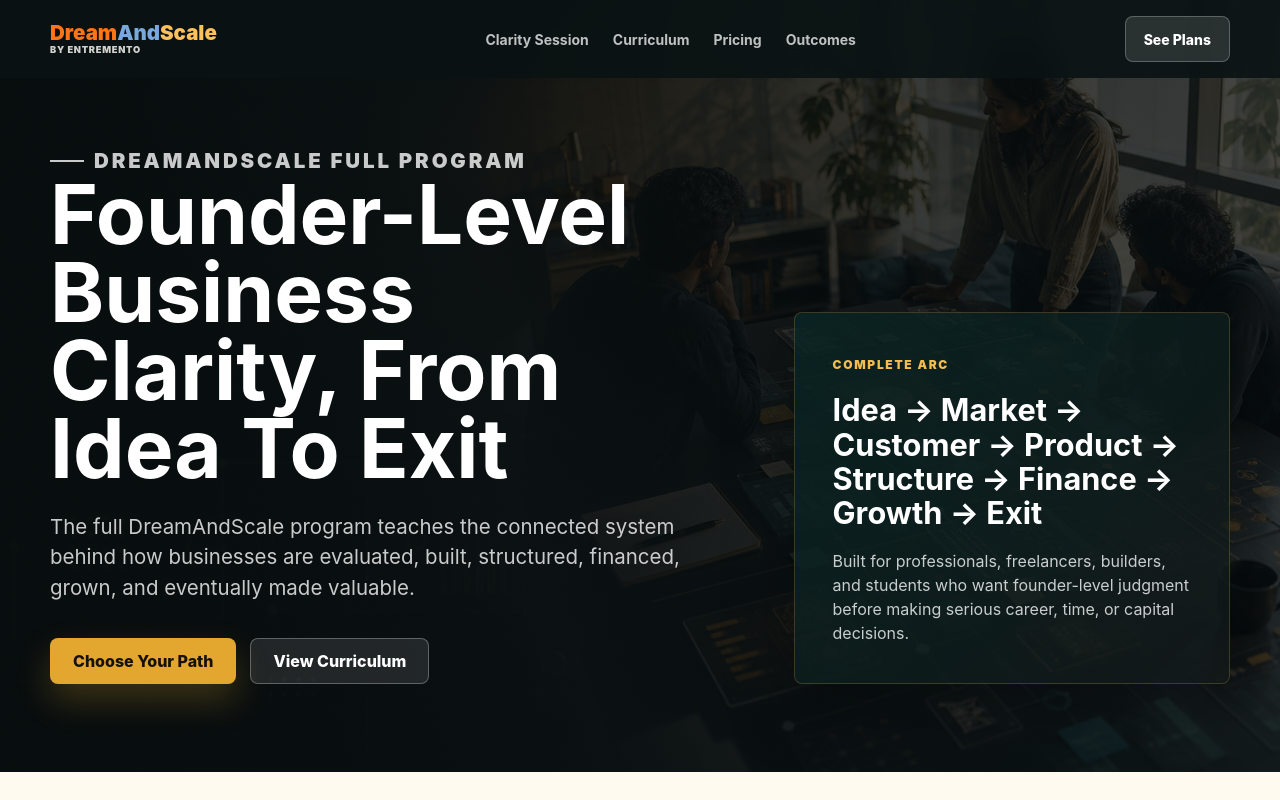
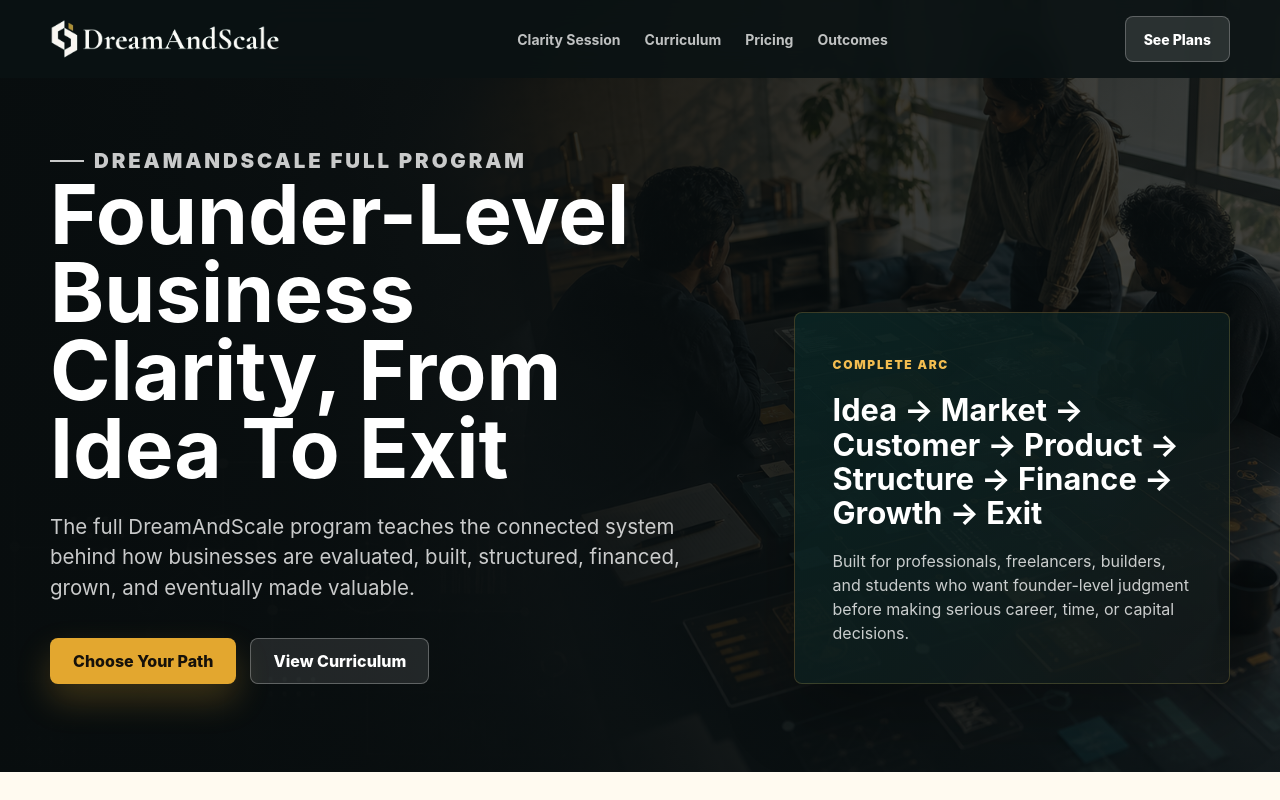
Before and after one commit to project-babuna/das, a Next.js app: page /course in a window 1280 px wide. Shown: the top 800 px of the page. Built offline with nearby package versions, Linux system fonts and the light colour scheme.

Commit message:
Update DreamAndScale logo branding

```diff
--- /dev/null
+++ b/app/components/BrandLogo.jsx
@@ -0,0 +1,15 @@
+export default function BrandLogo({ tone = "light", compact = false }) {
+  const src = tone === "dark" ? "/brand/logo-dark.png" : "/brand/logo-light.png";
+
+  return (
+    <span className={`brand-logo brand-logo-${tone}${compact ? " compact" : ""}`}>
+      <img
+        className="brand-logo-mark"
+        src={src}
+        alt="DreamAndScale"
+        width="615"
+        height="106"
+      />
+    </span>
+  );
+}
--- a/app/course/page.jsx
+++ b/app/course/page.jsx
@@ -1,6 +1,7 @@
 "use client";
 
 import { useEffect, useState } from "react";
+import BrandLogo from "../components/BrandLogo";
 
 const modules = [
   {
@@ -74,12 +75,7 @@
     <>
       <header className="site-header course-header">
         <a className="brand" href="/" aria-label="DreamAndScale home" onClick={closeNav}>
-          <span className="wordmark small" aria-hidden="true">
-            <span className="wordmark-dream">Dream</span>
-            <span className="wordmark-and">And</span>
-            <span className="wordmark-scale">Scale</span>
-          </span>
-          <span className="brand-byline">By Entremento</span>
+          <BrandLogo tone="light" />
         </a>
 
         <button
@@ -235,13 +231,9 @@
       <footer className="footer-strip" id="contact">
         <div className="footer-grid-cap" aria-hidden="true"></div>
         <div className="container footer-grid">
-          <p>
-            <span className="footer-wordmark" aria-label="DreamAndScale">
-              <span>Dream</span>
-              <span>And</span>
-              <span>Scale</span>
-            </span>
-            is EntreMento&apos;s flagship program
+          <p className="footer-brand-line">
+            <BrandLogo tone="dark" compact />
+            <span>is EntreMento&apos;s flagship program</span>
           </p>
           <nav aria-label="Footer navigation">
             <a href="/#clarity">Clarity Session</a>
--- a/app/globals.css
+++ b/app/globals.css
@@ -11,9 +11,10 @@
   --amber: #e3a72f;
   --red: #b84c3d;
   --blue: #2f74b7;
-  --brand-orange: #ff7417;
-  --brand-blue: #79a9dc;
-  --brand-gold: #ffc15d;
+  --brand-deep: #09241f;
+  --brand-sage: #5d7065;
+  --brand-gold: #b99a32;
+  --brand-ivory: #f5f2eb;
   --shadow: 0 22px 58px rgba(17, 25, 27, 0.14);
   --max: 1180px;
 }
@@ -90,45 +91,29 @@
 
 .brand {
   display: inline-flex;
-  flex-direction: column;
-  align-items: flex-start;
-  gap: 2px;
+  align-items: center;
   min-width: 0;
-  font-weight: 800;
 }
 
-.wordmark {
+.brand-logo {
   display: inline-flex;
-  align-items: baseline;
-  font-weight: 950;
-  line-height: 0.9;
-  letter-spacing: 0;
-  white-space: nowrap;
+  align-items: center;
+  min-width: 0;
 }
 
-.wordmark.small {
-  font-size: clamp(1rem, 1.6vw, 1.28rem);
+.brand-logo-mark {
+  width: clamp(210px, 18vw, 282px);
+  height: auto;
+  object-fit: contain;
 }
 
-.wordmark-dream {
-  color: var(--brand-orange);
+.brand-logo.compact {
+  flex: 0 0 auto;
+  line-height: 0;
 }
 
-.wordmark-and {
-  color: var(--brand-blue);
-}
-
-.wordmark-scale {
-  color: var(--brand-gold);
-}
-
-.brand-byline {
-  color: rgba(255, 253, 248, 0.82);
-  font-size: 0.58rem;
-  font-weight: 900;
-  line-height: 1;
-  letter-spacing: 0.08em;
-  text-transform: uppercase;
+.brand-logo.compact .brand-logo-mark {
+  width: clamp(164px, 18vw, 196px);
 }
 
 .site-nav {
@@ -469,7 +454,7 @@
   inset: 0 auto 0 0;
   width: 3px;
   border-radius: 8px 0 0 8px;
-  background: linear-gradient(180deg, var(--brand-orange), var(--brand-gold), var(--brand-blue));
+  background: linear-gradient(180deg, var(--brand-deep), var(--brand-gold), var(--brand-sage));
 }
 
 .ribbon-tooltip strong,
@@ -1003,12 +988,24 @@
   padding-bottom: 28px;
 }
 
-.footer-grid p {
+.footer-brand-line {
+  display: flex;
+  flex-wrap: wrap;
+  align-items: center;
+  column-gap: 10px;
+  row-gap: 6px;
   margin: 0;
   color: #6d7474;
   font-size: 0.875rem;
   font-weight: 600;
   line-height: 1.25;
+}
+
+.footer-brand-line span {
+  display: inline-flex;
+  align-items: center;
+  min-height: 30px;
+  padding-top: 1px;
 }
 
 .footer-grid nav {
@@ -1025,26 +1022,6 @@
 
 .footer-grid nav a:hover {
   color: var(--ink);
-}
-
-.footer-wordmark {
-  display: inline-flex;
-  align-items: baseline;
-  margin-right: 4px;
-  font-weight: 800;
-  white-space: nowrap;
-}
-
-.footer-wordmark span:nth-child(1) {
-  color: #d06d3b;
-}
-
-.footer-wordmark span:nth-child(2) {
-  color: #8db4dc;
-}
-
-.footer-wordmark span:nth-child(3) {
-  color: #d6ad57;
 }
 
 @media (max-width: 900px) {
@@ -1151,8 +1128,12 @@
     padding-inline: 14px;
   }
 
-  .brand-byline {
-    display: none;
+  .brand-logo {
+    max-width: calc(100vw - 90px);
+  }
+
+  .brand-logo-mark {
+    width: min(178px, calc(100vw - 98px));
   }
 
   .site-nav {
```
Also changed, not shown: app/page.jsx (+5 -13 lines), public/brand/logo-dark.png (added), public/brand/logo-light.png (added).
